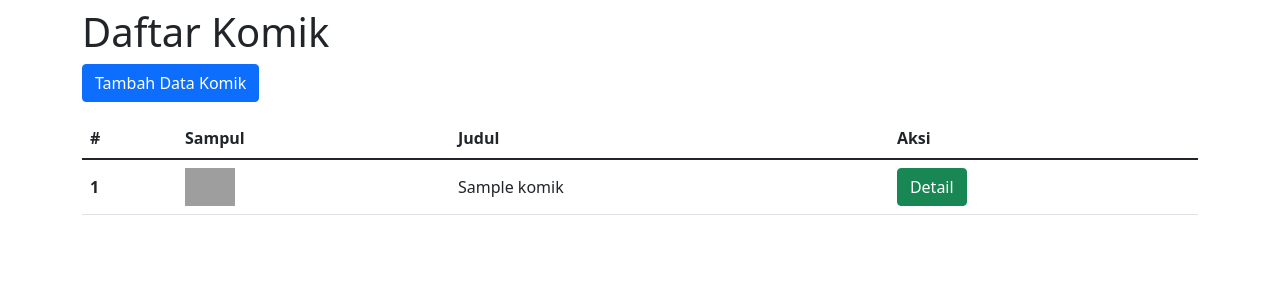
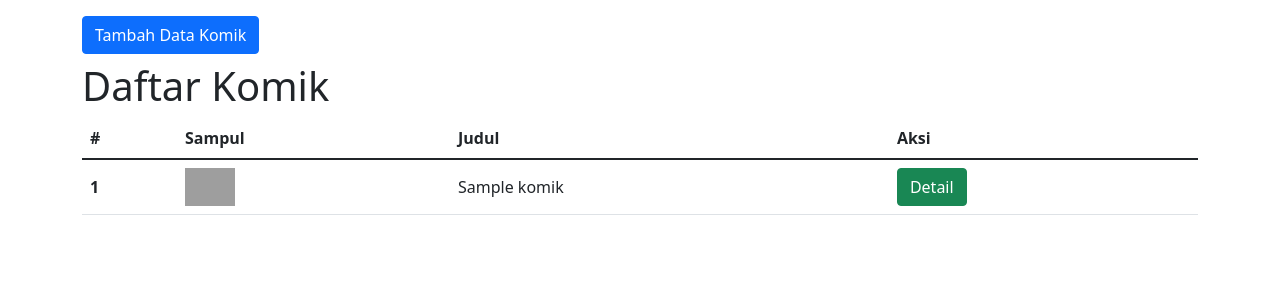
Before and after one commit to ariefdm19/LatihanCI4, a CodeIgniter 4 app: template app/Views/komik/index.php in a window 1280 px wide. Shown: the part 56-356 px from the top of the page. Run offline with PHP 8.4 and a stand-in for CodeIgniter, Linux system fonts and the light colour scheme; the template is opened without the code that fills it: most values are stand-ins (such as "Sample title", 1, 10 or a date in 2020); some libraries are stand-ins or nearby versions; grey boxes are pictures that could not be loaded.

Commit message:
modifikasi views index.php

```diff
--- a/app/Views/komik/index.php
+++ b/app/Views/komik/index.php
@@ -5,8 +5,13 @@
 <div class="container">
     <div class="row">
         <div class="col">
+          <a href="/komik/create" class="btn btn-primary mt-3">Tambah Data Komik</a>
             <h1 class="mt-2">Daftar Komik</h1>
-            <a href="/komik/create" class="btn btn-primary mb-3">Tambah Data Komik</a>
+            <?php if (session()->getFlashdata('pesan')) : ?>
+              <div class="alert alert-success" role="alert">
+  <?= session()->getFlashdata('pesan'); ?>
+</div>
+              <?php endif;  ?>
         <table class="table">
   <thead>
     <tr>
```
